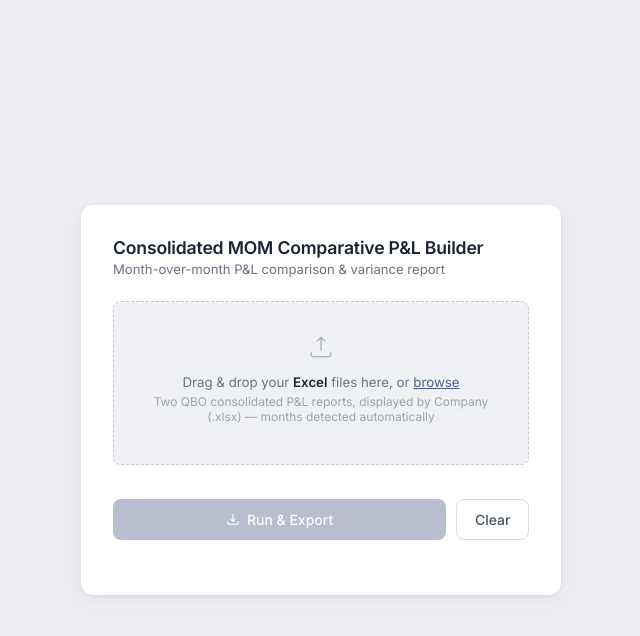
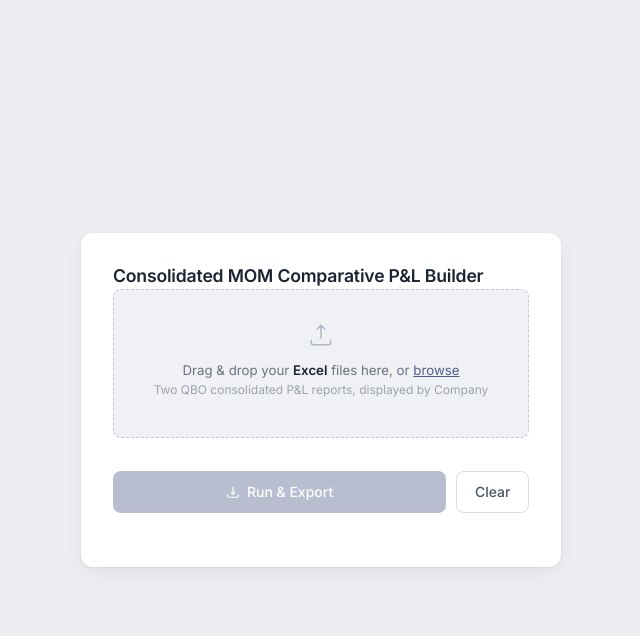
Before and after one commit to ysaccounting/Consolidated-P-L-MOM-Comp, a Flask app: page / in a window 1280 px wide. Shown: the top 636 px of the page, without its empty margins (319-959 px from the left). Run offline with Flask 3, Linux system fonts and the light colour scheme.

Commit message:
Remove month detection hint from file upload section

```diff
--- a/templates/index.html
+++ b/templates/index.html
@@ -239,7 +239,6 @@
 <body>
   <div class="card">
     <div class="card-title">Consolidated MOM Comparative P&amp;L Builder</div>
-    <div class="card-sub">Month-over-month P&amp;L comparison &amp; variance report</div>
 
     <form id="plForm">
       <div class="drop-zone" id="dropZone">
@@ -251,7 +250,7 @@
           </svg>
         </div>
         <div class="drop-main">Drag &amp; drop your <strong>Excel</strong> files here, or <span class="browse">browse</span></div>
-        <div class="drop-hint">Two QBO consolidated P&amp;L reports, displayed by Company (.xlsx) — months detected automatically</div>
+        <div class="drop-hint">Two QBO consolidated P&amp;L reports, displayed by Company</div>
         <div class="file-list" id="fileList"></div>
       </div>
 
```
